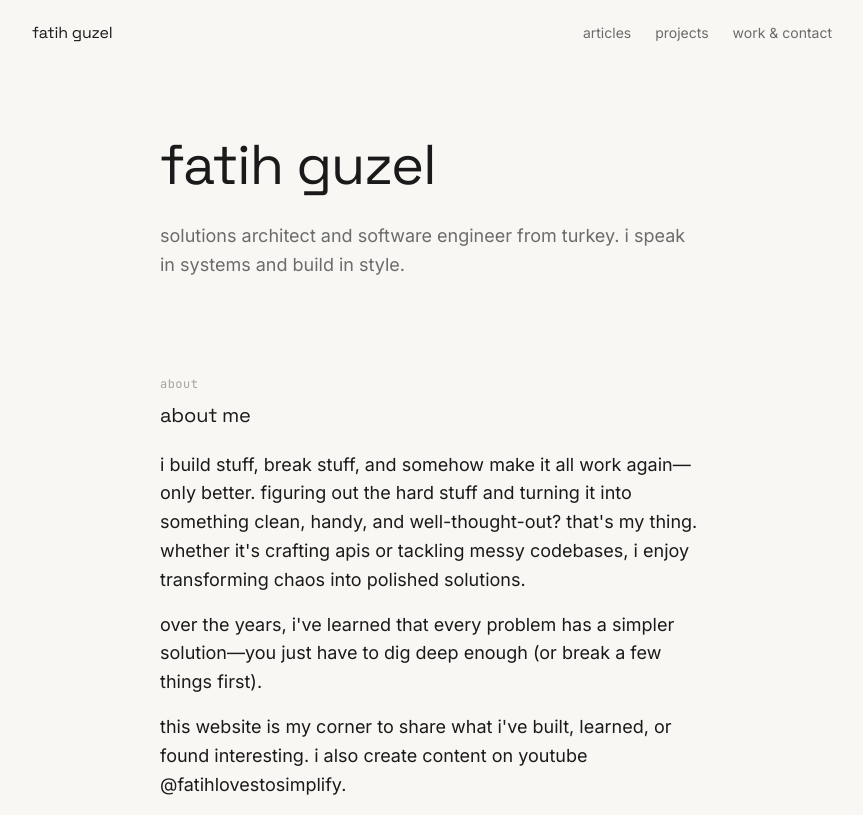
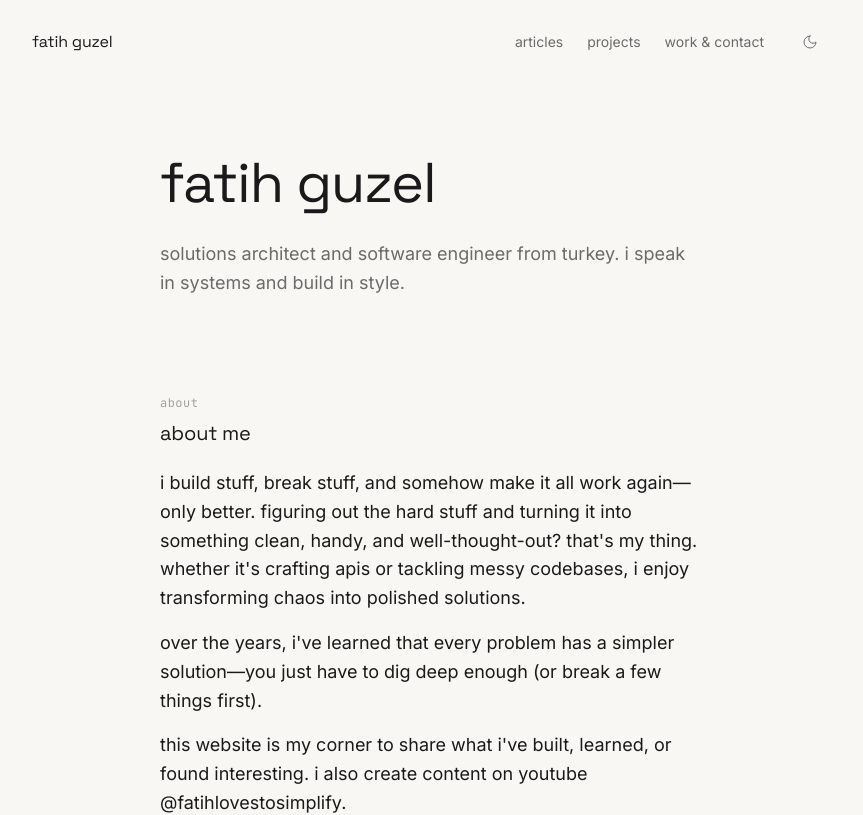
Before and after one commit to fatihguzeldev/fatihguzel.dev, a Next.js app: page / in a window 1280 px wide. Shown: the top 815 px of the page, without its empty margins (208-1071 px from the left). Built offline with nearby package versions, Linux system fonts and the light colour scheme.

Commit message:
feat: add animated light/dark theme toggle in header

```diff
--- a/src/app/layout.tsx
+++ b/src/app/layout.tsx
@@ -5,6 +5,7 @@ import { Footer } from '@/components/layout/Footer'
 import { loadSite } from '@/content/load-site'
 import { createMetadata } from '@/lib/seo/metadata'
 import { PersonJsonLd, WebSiteJsonLd } from '@/lib/seo/json-ld'
+import { getThemeScript } from '@/lib/theme/apply-theme'
 import '@/styles/globals.css'
 
 const site = loadSite()
@@ -42,9 +43,12 @@ export default function RootLayout({
   return (
     <html
       lang="en"
+      data-theme="light"
+      suppressHydrationWarning
       className={`${spaceGrotesk.variable} ${inter.variable} ${jetbrainsMono.variable}`}
     >
       <body>
+        <script dangerouslySetInnerHTML={{ __html: getThemeScript() }} />
         <PersonJsonLd />
         <WebSiteJsonLd />
         <Header siteName={site.name} />
--- /dev/null
+++ b/src/components/icons/ThemeIcons/ThemeIcons.tsx
@@ -0,0 +1,48 @@
+type ThemeIconProps = {
+  size?: number
+}
+
+const iconProps = {
+  xmlns: 'http://www.w3.org/2000/svg',
+  fill: 'none',
+  stroke: 'currentColor',
+  strokeWidth: 1.5,
+  strokeLinecap: 'round' as const,
+  strokeLinejoin: 'round' as const,
+}
+
+export function MoonIcon({ size = 16 }: ThemeIconProps) {
+  return (
+    <svg
+      {...iconProps}
+      width={size}
+      height={size}
+      viewBox="0 0 24 24"
+      aria-hidden="true"
+    >
+      <path d="M12 3a6 6 0 0 0 9 9 9 9 0 1 1-9-9Z" />
+    </svg>
+  )
+}
+
+export function SunIcon({ size = 16 }: ThemeIconProps) {
+  return (
+    <svg
+      {...iconProps}
+      width={size}
+      height={size}
+      viewBox="0 0 24 24"
+      aria-hidden="true"
+    >
+      <circle cx="12" cy="12" r="4" />
+      <path d="M12 2v2" />
+      <path d="M12 20v2" />
+      <path d="m4.93 4.93 1.41 1.41" />
+      <path d="m17.66 17.66 1.41 1.41" />
+      <path d="M2 12h2" />
+      <path d="M20 12h2" />
+      <path d="m6.34 17.66-1.41 1.41" />
+      <path d="m19.07 4.93-1.41 1.41" />
+    </svg>
+  )
+}
--- /dev/null
+++ b/src/components/icons/ThemeIcons/index.ts
@@ -0,0 +1 @@
+export { MoonIcon, SunIcon } from './ThemeIcons'
--- a/src/components/layout/Header/Header.module.css
+++ b/src/components/layout/Header/Header.module.css
@@ -5,7 +5,9 @@
   background: color-mix(in srgb, var(--bg) 92%, transparent);
   backdrop-filter: blur(8px);
   border-bottom: 1px solid transparent;
-  transition: border-color var(--transition);
+  transition:
+    border-color var(--transition),
+    background-color 200ms ease;
 }
 
 .scrolled {
--- a/src/components/layout/Header/Header.tsx
+++ b/src/components/layout/Header/Header.tsx
@@ -2,6 +2,7 @@
 
 import Link from 'next/link'
 import { useEffect, useState } from 'react'
+import { ThemeToggle } from '@/components/ui/ThemeToggle'
 import { NAV_LINKS } from '@/lib/constants'
 import styles from './Header.module.css'
 
@@ -31,6 +32,7 @@ export function Header({ siteName }: HeaderProps) {
               {link.label}
             </Link>
           ))}
+          <ThemeToggle />
         </nav>
       </div>
     </header>
--- /dev/null
+++ b/src/components/ui/ThemeToggle/ThemeToggle.module.css
@@ -0,0 +1,51 @@
+.button {
+  display: flex;
+  align-items: center;
+  justify-content: center;
+  width: var(--touch-target);
+  height: var(--touch-target);
+  border: none;
+  border-radius: 5px;
+  padding: 0;
+  color: var(--text-muted);
+  background: none;
+  cursor: pointer;
+  flex-shrink: 0;
+  transition:
+    color 200ms ease,
+    background-color 200ms ease;
+}
+
+.button:hover {
+  color: var(--text);
+  background: color-mix(in srgb, var(--border) 65%, transparent);
+}
+
+.icon {
+  display: flex;
+  align-items: center;
+  justify-content: center;
+  animation: themeIconIn 220ms cubic-bezier(0.4, 0, 0.2, 1);
+}
+
+@keyframes themeIconIn {
+  from {
+    opacity: 0;
+    transform: rotate(-60deg) scale(0.85);
+  }
+
+  to {
+    opacity: 1;
+    transform: rotate(0deg) scale(1);
+  }
+}
+
+@media (prefers-reduced-motion: reduce) {
+  .button {
+    transition: none;
+  }
+
+  .icon {
+    animation: none;
+  }
+}
--- /dev/null
+++ b/src/components/ui/ThemeToggle/ThemeToggle.tsx
@@ -0,0 +1,24 @@
+'use client'
+
+import { MoonIcon, SunIcon } from '@/components/icons/ThemeIcons'
+import { useTheme } from '@/lib/theme/use-theme'
+import styles from './ThemeToggle.module.css'
+
+export function ThemeToggle() {
+  const { theme, toggleTheme, ready } = useTheme()
+  const label = theme === 'light' ? 'switch to dark theme' : 'switch to light theme'
+
+  return (
+    <button
+      type="button"
+      className={styles.button}
+      onMouseDown={(event) => event.preventDefault()}
+      onClick={toggleTheme}
+      aria-label={ready ? label : 'theme'}
+    >
+      <span key={ready ? theme : 'loading'} className={styles.icon}>
+        {theme === 'light' ? <MoonIcon /> : <SunIcon />}
+      </span>
+    </button>
+  )
+}
--- /dev/null
+++ b/src/components/ui/ThemeToggle/index.ts
@@ -0,0 +1 @@
+export { ThemeToggle } from './ThemeToggle'
--- /dev/null
+++ b/src/lib/theme/apply-theme.ts
@@ -0,0 +1,33 @@
+import {
+  isTheme,
+  resolveThemeFromSystem,
+  THEME_STORAGE_KEY,
+  type Theme,
+} from './constants'
+
+export function applyTheme(theme: Theme): void {
+  document.documentElement.dataset.theme = theme
+}
+
+export function getInitialTheme(): Theme {
+  try {
+    const stored = localStorage.getItem(THEME_STORAGE_KEY)
+    if (isTheme(stored)) return stored
+  } catch {
+    // ignore storage failures (private mode, etc.)
+  }
+
+  return resolveThemeFromSystem()
+}
+
+export function setStoredTheme(theme: Theme): void {
+  try {
+    localStorage.setItem(THEME_STORAGE_KEY, theme)
+  } catch {
+    // ignore storage failures (private mode, etc.)
+  }
+}
+
+export function getThemeScript(): string {
+  return `(function(){try{var k=${JSON.stringify(THEME_STORAGE_KEY)};var t=localStorage.getItem(k);if(t!=='light'&&t!=='dark'){t=window.matchMedia('(prefers-color-scheme: dark)').matches?'dark':'light';}document.documentElement.dataset.theme=t;}catch(e){document.documentElement.dataset.theme='light';}})();`
+}
--- /dev/null
+++ b/src/lib/theme/constants.ts
@@ -0,0 +1,12 @@
+export const THEME_STORAGE_KEY = 'fatihguzel-dev-theme'
+
+export type Theme = 'light' | 'dark'
+
+export function isTheme(value: string | null | undefined): value is Theme {
+  return value === 'light' || value === 'dark'
+}
+
+export function resolveThemeFromSystem(): Theme {
+  if (typeof window === 'undefined') return 'light'
+  return window.matchMedia('(prefers-color-scheme: dark)').matches ? 'dark' : 'light'
+}
--- /dev/null
+++ b/src/lib/theme/use-theme.ts
@@ -0,0 +1,28 @@
+'use client'
+
+import { useCallback, useEffect, useState } from 'react'
+import { applyTheme, getInitialTheme, setStoredTheme } from './apply-theme'
+import type { Theme } from './constants'
+
+export function useTheme() {
+  const [theme, setThemeState] = useState<Theme>('light')
+  const [ready, setReady] = useState(false)
+
+  useEffect(() => {
+    const initial = getInitialTheme()
+    setThemeState(initial)
+    applyTheme(initial)
+    setReady(true)
+  }, [])
+
+  const toggleTheme = useCallback(() => {
+    setThemeState((current) => {
+      const next = current === 'light' ? 'dark' : 'light'
+      applyTheme(next)
+      setStoredTheme(next)
+      return next
+    })
+  }, [])
+
+  return { theme, toggleTheme, ready }
+}
--- a/src/styles/globals.css
+++ b/src/styles/globals.css
@@ -1,4 +1,5 @@
-:root {
+:root,
+html[data-theme='light'] {
   --bg: #f8f7f4;
   --bg-elevated: #ffffff;
   --text: #1a1a1a;
@@ -7,6 +8,22 @@
   --accent: #1a1a1a;
   --border: #e8e6e1;
 
+  color-scheme: light;
+}
+
+html[data-theme='dark'] {
+  --bg: #111110;
+  --bg-elevated: #1a1a19;
+  --text: #edebe6;
+  --text-muted: #9a9893;
+  --text-faint: #6b6a66;
+  --accent: #edebe6;
+  --border: #2a2a28;
+
+  color-scheme: dark;
+}
+
+:root {
   --font-display: var(--font-space-grotesk), system-ui, sans-serif;
   --font-body: var(--font-inter), system-ui, sans-serif;
   --font-mono: var(--font-jetbrains-mono), ui-monospace, monospace;
@@ -26,18 +43,6 @@
 
   --touch-target: 2.75rem;
   --transition: 150ms ease;
-}
-
-@media (prefers-color-scheme: dark) {
-  :root {
-    --bg: #111110;
-    --bg-elevated: #1a1a19;
-    --text: #edebe6;
-    --text-muted: #9a9893;
-    --text-faint: #6b6a66;
-    --accent: #edebe6;
-    --border: #2a2a28;
-  }
 }
 
 *,
@@ -68,6 +73,9 @@ body {
   overflow-wrap: break-word;
   -webkit-font-smoothing: antialiased;
   -moz-osx-font-smoothing: grayscale;
+  transition:
+    background-color 200ms ease,
+    color 200ms ease;
 }
 
 a {
@@ -132,3 +140,9 @@ main {
   text-underline-offset: 0.2em;
   overflow-wrap: anywhere;
 }
+
+@media (prefers-reduced-motion: reduce) {
+  body {
+    transition: none;
+  }
+}
```
